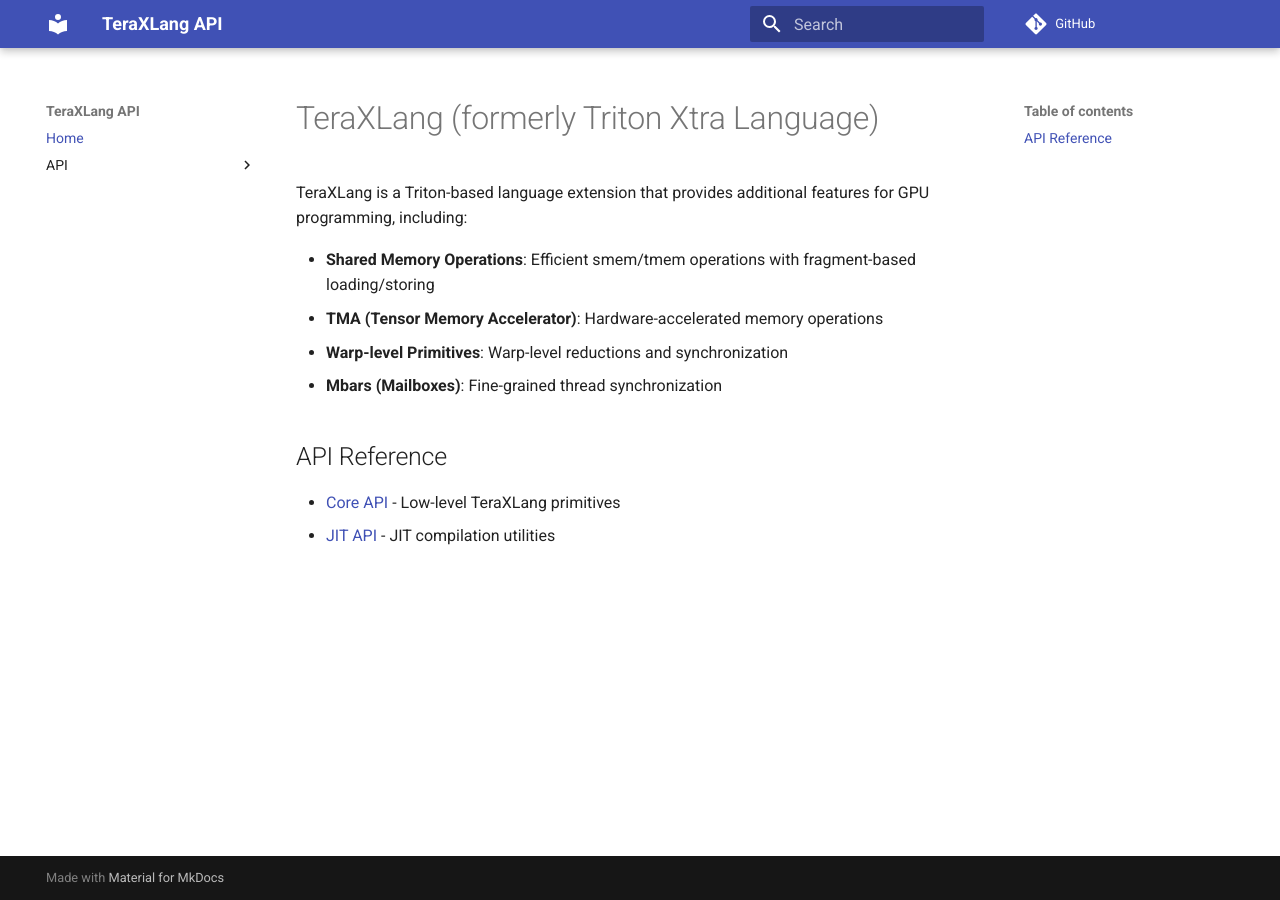
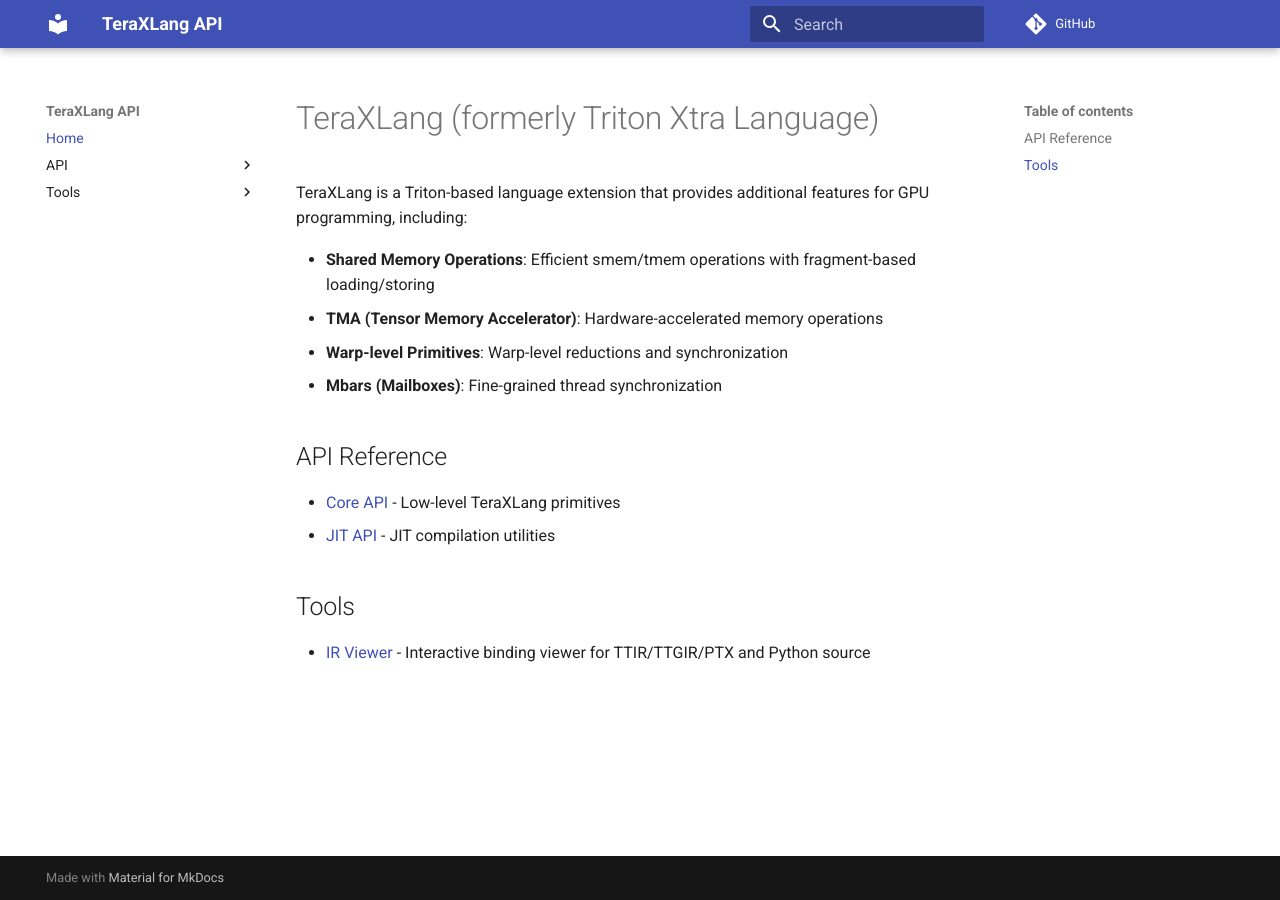
Before and after one commit to deciding/txl, an MkDocs documentation site: the page built from docs/index.md, in a window 1280 px wide. Built offline with MkDocs 1.6.1 and Material for MkDocs 9.7.7, drawn with Linux system fonts in a browser that asks for light colours; comment, search, counter and statistics services are not loaded.

Commit message:
Add IR Viewer tool to docs

```diff
--- a/docs/index.md
+++ b/docs/index.md
@@ -11,3 +11,7 @@ TeraXLang is a Triton-based language extension that provides additional features
 
 - [Core API](api/core.md) - Low-level TeraXLang primitives
 - [JIT API](api/jit.md) - JIT compilation utilities
+
+## Tools
+
+- [IR Viewer](tools/ir-viewer.html) - Interactive binding viewer for TTIR/TTGIR/PTX and Python source
--- a/mkdocs.yml
+++ b/mkdocs.yml
@@ -14,3 +14,5 @@ nav:
   - API:
       - Core: api/core.md
       - JIT: api/jit.md
+  - Tools:
+      - IR Viewer: tools/ir-viewer.html
```
Also changed, not shown: 1 other file.
